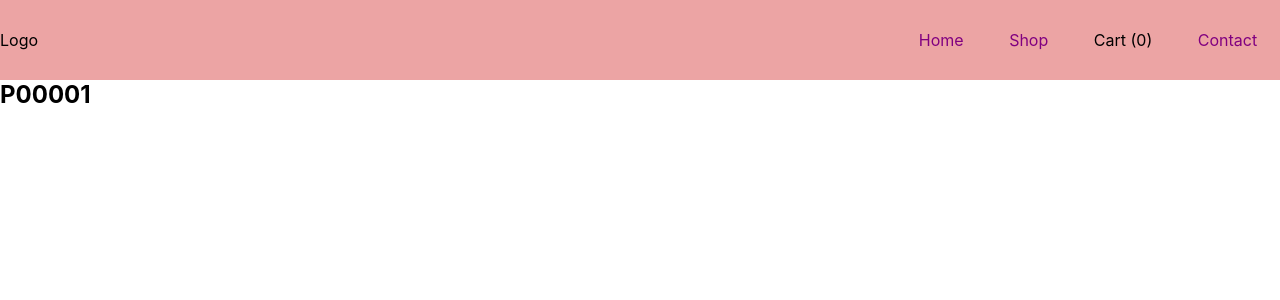
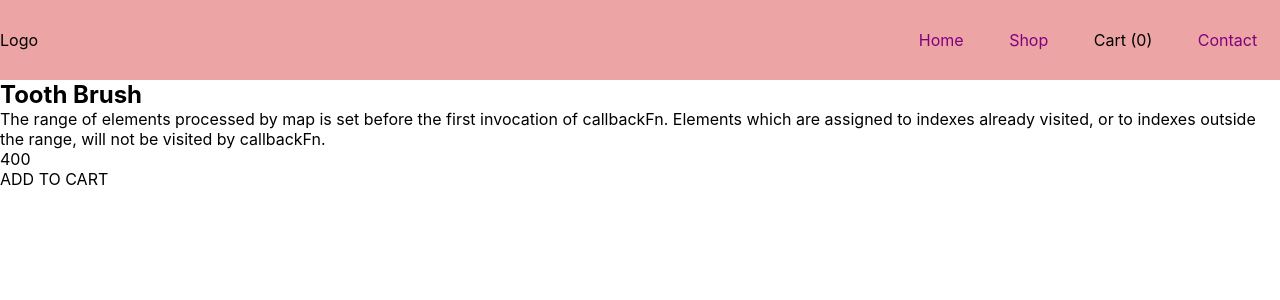
Before and after one commit to abhay-korti/shopping-cart-prototype, a React (Create React App) app: page /shop/P00001 in a window 1280 px wide. Shown: the top 300 px of the page. Built offline with nearby package versions, Linux system fonts and the light colour scheme.

Commit message:
Pages skeleton finished and added Popup cart

```diff
--- a/src/App.css
+++ b/src/App.css
@@ -1,6 +1,7 @@
 * {
   margin: 0;
   padding: 0;
+  box-sizing: border-box;
 }
 
 .navbar {
@@ -49,11 +50,12 @@ a {
 .popup-cart {
   position: absolute;
   display: none;
-  width: 200px;
+  width: 400px;
   height: 300px;
   background-color: rgba(0, 0, 0, 0.4);
   flex-flow: column nowrap;
   overflow: auto;
+  margin-top: 32px;
 }
 
 .popupcart-listitem {
@@ -68,3 +70,9 @@ a {
   height: 20px;
   width: 30px;
 }
+
+.popupcart-parent {
+  display: flex;
+  flex-flow: column nowrap;
+  align-items: center;
+}
--- a/src/Components/Navbar.js
+++ b/src/Components/Navbar.js
@@ -1,5 +1,5 @@
 import React, {useRef,useState} from 'react'
-import {Outlet, Link} from 'react-router-dom'
+import {Link} from 'react-router-dom'
 import uuid  from 'react-uuid';
 
 
@@ -26,7 +26,9 @@ const Navbar = (props) => {
                     </div>
                     <div key={uuid()}>
                         <button className='popupcart-buttons' onClick={() => props.addToCart(item.product)}>+</button>
+                        <div>
                             {item.quantity}
+                         </div>
                         <button className='popupcart-buttons' onClick={() => props.delFromCart(item.product.itemId)}>-</button>
                     </div>
                     {/* <div key={uuid()}>
@@ -39,7 +41,14 @@ const Navbar = (props) => {
                 )
             }
          )
-         return publishArray;
+         let popupReturnValue =
+         <div>
+             { props.cart.length > 0 ? <div>Proceed To Checkout</div> : ""}
+             <div>
+                 {publishArray}
+             </div>
+         </div>
+         return popupReturnValue;
     }
 
 return(
@@ -65,7 +74,7 @@ return(
                                 popupRef.current.style.display = 'flex';
                                 setPopUpDisplayStatus(true);
                             }
-                    }}>
+                        }} className='popupcart-parent'>
                         Cart {`(${getQuantity()})`}
                         <div ref={popupRef} className='popup-cart' onClick={(event) => event.stopPropagation()}>
                             {cartPopup()}
--- a/src/Components/Pages/Checkout.js
+++ b/src/Components/Pages/Checkout.js
@@ -0,0 +1 @@
+import React from 'react';
--- a/src/Components/Pages/ProductPage.js
+++ b/src/Components/Pages/ProductPage.js
@@ -1,18 +1,35 @@
 import react from "react";
 import {Link, Outlet} from 'react-router-dom'
 import {searchDatabase} from "../Utilities/ShopDatabase";
-import { addFunc,delFunc,cartQuantity } from "../Utilities/CartFunctions";
+import { cartQuantity } from "../Utilities/CartFunctions";
 import { useParams } from "react-router-dom";
 
 const ProductPage =  (props) => {
     let params = useParams();
-    console.log(props)
-    console.log(params.productId);
+    let product = searchDatabase(params.productId);
+    console.log(product);
     return(
     <div>
-        <h2>
-            {params.productId}
-        </h2>
+        <div>
+        {// Image Source}
+}
+        </div>
+        <div>
+            <div>
+                <h2>
+                    {product.name}
+                </h2>
+            </div>
+            <div>
+                {product.desc}
+            </div>
+            <div>
+                {product.price}
+            </div>
+            <div>
+                {cartQuantity(props.currentCart,product,props.addToCart,props.delFromCart)}
+            </div>
+        </div>
     </div>
     )
 
--- a/src/Components/Utilities/CartFunctions.js
+++ b/src/Components/Utilities/CartFunctions.js
@@ -45,17 +45,14 @@ const delFunc = (currentState,itemId) => {
 
 
 const cartQuantity = (currentCart, product, addingFunc, dellingFunc) => {
-        console.log(currentCart.cart);
-        console.log(product);
         for(let i=0;i<currentCart.cart.length;i++){
             if(product.itemId == currentCart.cart[i].product.itemId){
                 if(currentCart.cart[i].quantity > 0){
                     return(
                         <div>
-
-                            <button onClick={() => addingFunc(product.itemId)}>-</button>
+                            <button onClick={() => dellingFunc(product.itemId)}>-</button>
                             <span>{currentCart.cart[i].quantity}</span>
-                            <button onClick={() => dellingFunc(product)}>+</button>
+                            <button onClick={() => addingFunc(product)}>+</button>
                         </div>
                     )
                 }
@@ -63,7 +60,7 @@ const cartQuantity = (currentCart, product, addingFunc, dellingFunc) => {
         }
 
          return(
-            <div onClick={() => addFunc(currentCart,product)}>
+            <div onClick={() => addingFunc(product)}>
                  ADD TO CART
             </div>
        )
--- a/src/Components/Utilities/ShopDatabase.js
+++ b/src/Components/Utilities/ShopDatabase.js
@@ -134,7 +134,7 @@ export default function smallDatabase(){
     return shopData;
 }
 
-export function searchDatabase(invoiceID){
-    return shopData.find(element => element.itemID === invoiceID)
+export function searchDatabase(invoiceId){
+    return shopData.find(element => element.itemId === invoiceId)
 
 }
```
Lines whose indentation alone changed are shown as unchanged.
